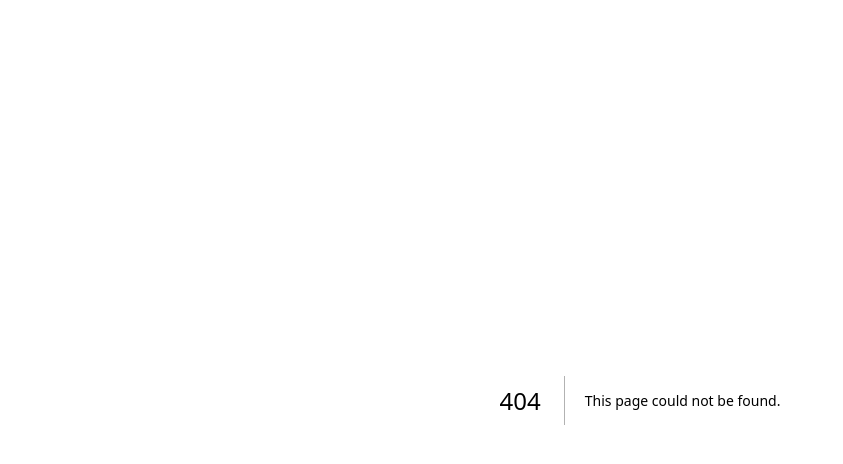
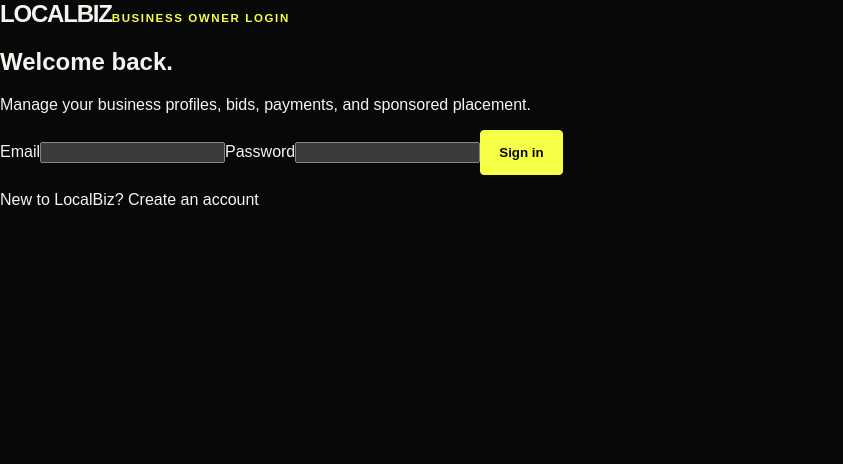
Before and after one commit to Dr-Opara/localbiz, a Next.js app: page /login in a window 1280 px wide. Before the commit this address had no page. Shown: the top 464 px of the page, without its empty margins (0-843 px from the left). Built offline with nearby package versions, Linux system fonts and the light colour scheme.

Commit message:
Add LocalBiz login page

```diff
--- /dev/null
+++ b/app/login/page.tsx
@@ -0,0 +1,21 @@
+export default async function LoginPage({ searchParams }: { searchParams: Promise<{ error?: string; message?: string }> }) {
+  const params = await searchParams;
+  return (
+    <main className="authPage">
+      <section className="authCard">
+        <a className="brand" href="/">LOCALBIZ</a>
+        <span className="eyebrow">BUSINESS OWNER LOGIN</span>
+        <h1>Welcome back.</h1>
+        <p>Manage your business profiles, bids, payments, and sponsored placement.</p>
+        {params.message ? <div className="notice">{params.message}</div> : null}
+        {params.error ? <div className="notice error">{params.error}</div> : null}
+        <form action="/api/auth/login" method="post" className="formStack">
+          <label>Email<input name="email" type="email" autoComplete="email" required /></label>
+          <label>Password<input name="password" type="password" autoComplete="current-password" required /></label>
+          <button className="button" type="submit">Sign in</button>
+        </form>
+        <p className="authFoot">New to LocalBiz? <a href="/signup">Create an account</a></p>
+      </section>
+    </main>
+  );
+}
```
